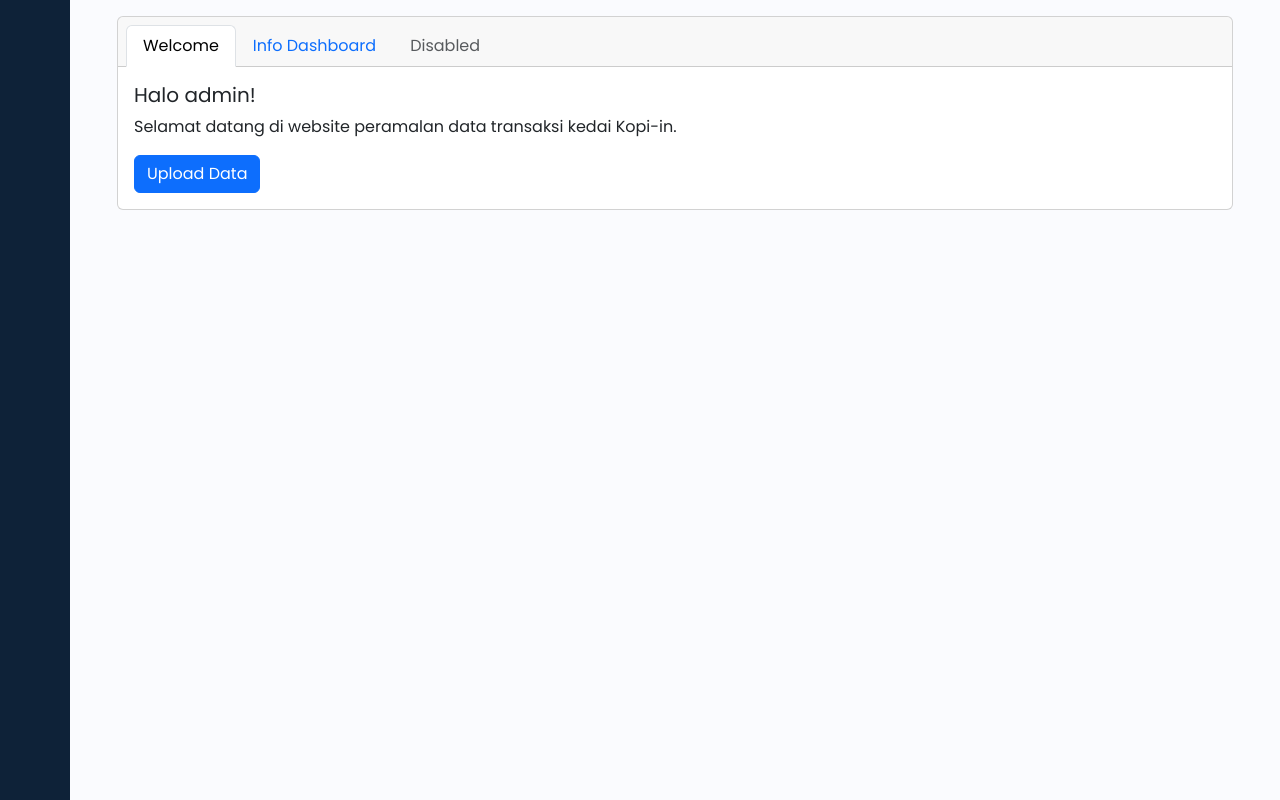
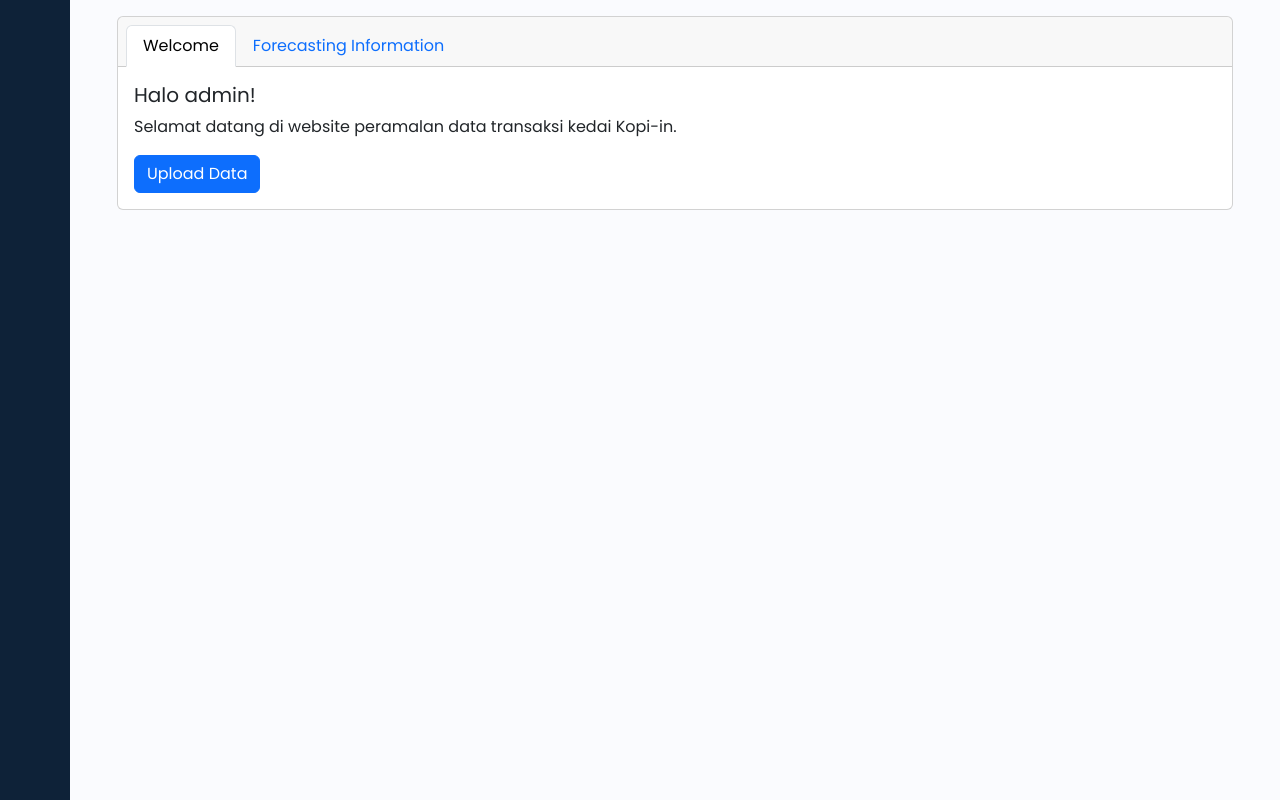
Before and after one commit to FadliAktsar/dashboard-in, a Flask app: page / in a window 1280 px wide. Run offline with Flask 3, Linux system fonts and the light colour scheme; parts of the project's set-up code (start-up, migrations or seed data) failed here and were passed over; some libraries are stand-ins or nearby versions.

Commit message:
upt nvbar card

```diff
--- a/app/templates/main/card.html
+++ b/app/templates/main/card.html
@@ -5,10 +5,9 @@
           <a class="nav-link active" href="#">Welcome</a>
         </li>
         <li class="nav-item">
-          <a class="nav-link" href="#">Info Dashboard</a>
-        </li>
-        <li class="nav-item">
-          <a class="nav-link disabled" href="#">Disabled</a>
+          <a class="nav-link" href="#">
+            Forecasting Information
+          </a>
         </li>
       </ul>
     </div>
```
